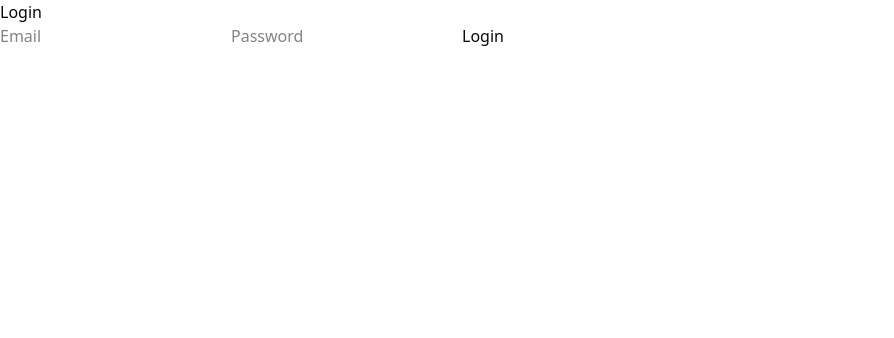
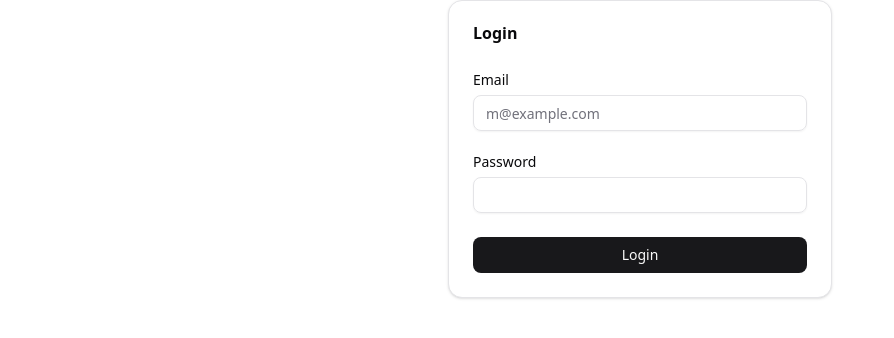
Before and after one commit to yunis91/FlavorFit, a Next.js app in the folder front-end/: page /auth/login in a window 1280 px wide. Shown: the top 338 px of the page, without its empty margins (0-894 px from the left). Built offline with nearby package versions, Linux system fonts and the light colour scheme; no server answers.

Commit message:
add ui to AuthForm

```diff
--- a/front-end/src/features/auth/ui/AuthForm.tsx
+++ b/front-end/src/features/auth/ui/AuthForm.tsx
@@ -1,4 +1,15 @@
 'use client'
+
+import { Button } from '@/shared/components/ui/button'
+import {
+  Card,
+  CardContent,
+  CardFooter,
+  CardHeader,
+  CardTitle
+} from '@/shared/components/ui/card'
+import { Input } from '@/shared/components/ui/input'
+import { Label } from '@/shared/components/ui/label'
 
 interface Props {
   type: 'login' | 'register'
@@ -6,23 +17,41 @@
 
 export function AuthForm({ type }: Props) {
   return (
-    <div>
-      <h1>{type === 'register' ? 'Register' : 'Login'}</h1>
-      <form>
-        <input
-          type="text"
-          name="email"
-          placeholder="Email"
-        />
-        <input
-          type="password"
-          name="passrowd"
-          placeholder="Password"
-        />
-        <button type="submit">
+    <Card className="mx-auto w-full max-w-sm">
+      <CardHeader>
+        <CardTitle>{type === 'register' ? 'Register' : 'Login'}</CardTitle>
+      </CardHeader>
+      <CardContent>
+        <form>
+          <div className="flex flex-col gap-6">
+            <div className="grid gap-2">
+              <Label htmlFor="email">Email</Label>
+              <Input
+                id="email"
+                type="email"
+                placeholder="m@example.com"
+                required
+              />
+            </div>
+            <div className="grid gap-2">
+              <Label htmlFor="password">Password</Label>
+              <Input
+                id="password"
+                type="password"
+                required
+              />
+            </div>
+          </div>
+        </form>
+      </CardContent>
+      <CardFooter>
+        <Button
+          type="submit"
+          className="w-full"
+        >
           {type === 'register' ? 'Register' : 'Login'}
-        </button>
-      </form>
-    </div>
+        </Button>
+      </CardFooter>
+    </Card>
   )
 }
--- /dev/null
+++ b/front-end/src/shared/components/ui/card.tsx
@@ -0,0 +1,92 @@
+import * as React from "react"
+
+import { cn } from "@/shared/utils/index"
+
+function Card({ className, ...props }: React.ComponentProps<"div">) {
+  return (
+    <div
+      data-slot="card"
+      className={cn(
+        "bg-card text-card-foreground flex flex-col gap-6 rounded-xl border py-6 shadow-sm",
+        className
+      )}
+      {...props}
+    />
+  )
+}
+
+function CardHeader({ className, ...props }: React.ComponentProps<"div">) {
+  return (
+    <div
+      data-slot="card-header"
+      className={cn(
+        "@container/card-header grid auto-rows-min grid-rows-[auto_auto] items-start gap-2 px-6 has-data-[slot=card-action]:grid-cols-[1fr_auto] [.border-b]:pb-6",
+        className
+      )}
+      {...props}
+    />
+  )
+}
+
+function CardTitle({ className, ...props }: React.ComponentProps<"div">) {
+  return (
+    <div
+      data-slot="card-title"
+      className={cn("leading-none font-semibold", className)}
+      {...props}
+    />
+  )
+}
+
+function CardDescription({ className, ...props }: React.ComponentProps<"div">) {
+  return (
+    <div
+      data-slot="card-description"
+      className={cn("text-muted-foreground text-sm", className)}
+      {...props}
+    />
+  )
+}
+
+function CardAction({ className, ...props }: React.ComponentProps<"div">) {
+  return (
+    <div
+      data-slot="card-action"
+      className={cn(
+        "col-start-2 row-span-2 row-start-1 self-start justify-self-end",
+        className
+      )}
+      {...props}
+    />
+  )
+}
+
+function CardContent({ className, ...props }: React.ComponentProps<"div">) {
+  return (
+    <div
+      data-slot="card-content"
+      className={cn("px-6", className)}
+      {...props}
+    />
+  )
+}
+
+function CardFooter({ className, ...props }: React.ComponentProps<"div">) {
+  return (
+    <div
+      data-slot="card-footer"
+      className={cn("flex items-center px-6 [.border-t]:pt-6", className)}
+      {...props}
+    />
+  )
+}
+
+export {
+  Card,
+  CardHeader,
+  CardFooter,
+  CardTitle,
+  CardAction,
+  CardDescription,
+  CardContent,
+}
--- /dev/null
+++ b/front-end/src/shared/components/ui/label.tsx
@@ -0,0 +1,24 @@
+"use client"
+
+import * as React from "react"
+import { Label as LabelPrimitive } from "radix-ui"
+
+import { cn } from "@/shared/utils/index"
+
+function Label({
+  className,
+  ...props
+}: React.ComponentProps<typeof LabelPrimitive.Root>) {
+  return (
+    <LabelPrimitive.Root
+      data-slot="label"
+      className={cn(
+        "flex items-center gap-2 text-sm leading-none font-medium select-none group-data-[disabled=true]:pointer-events-none group-data-[disabled=true]:opacity-50 peer-disabled:cursor-not-allowed peer-disabled:opacity-50",
+        className
+      )}
+      {...props}
+    />
+  )
+}
+
+export { Label }
```
